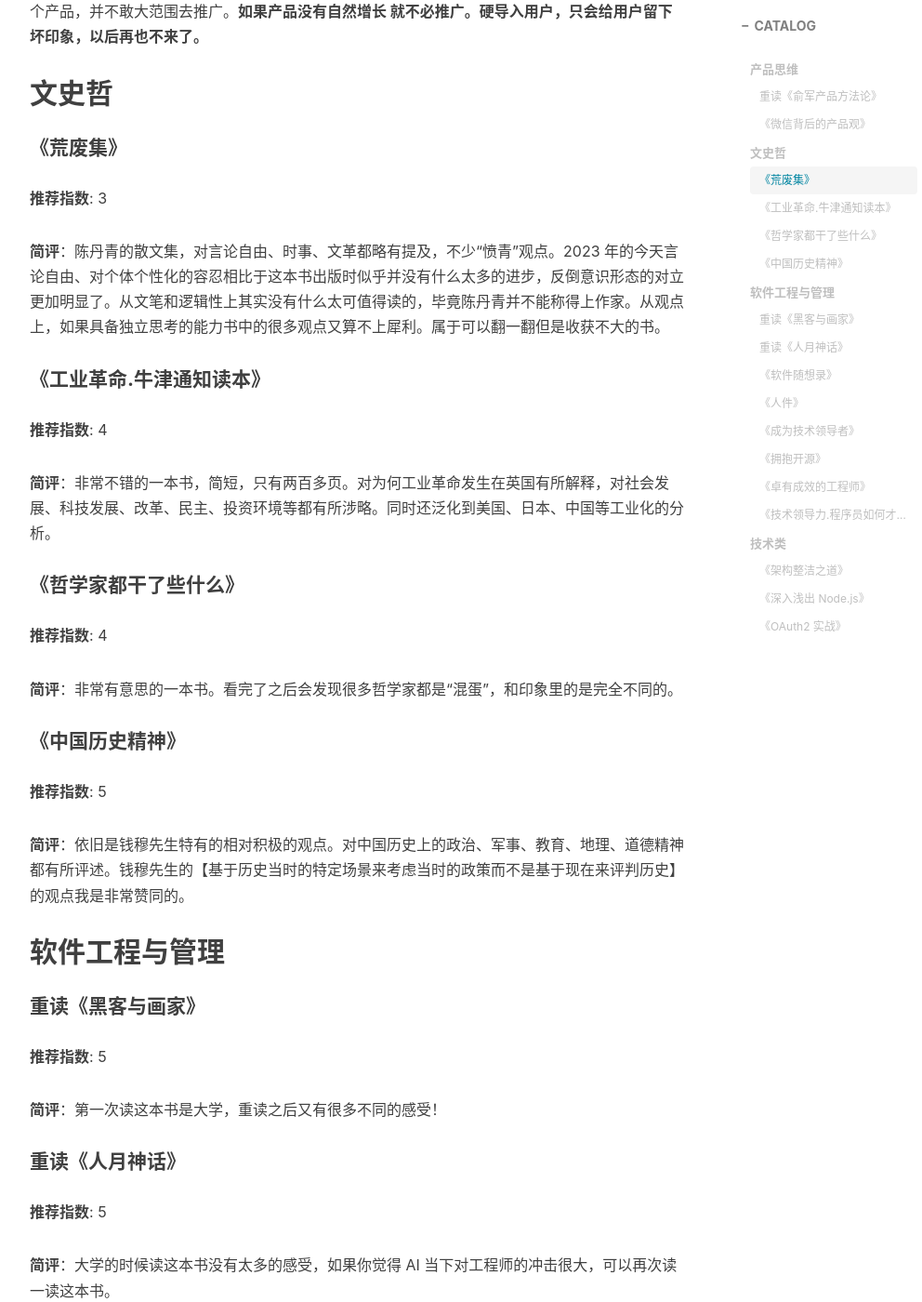
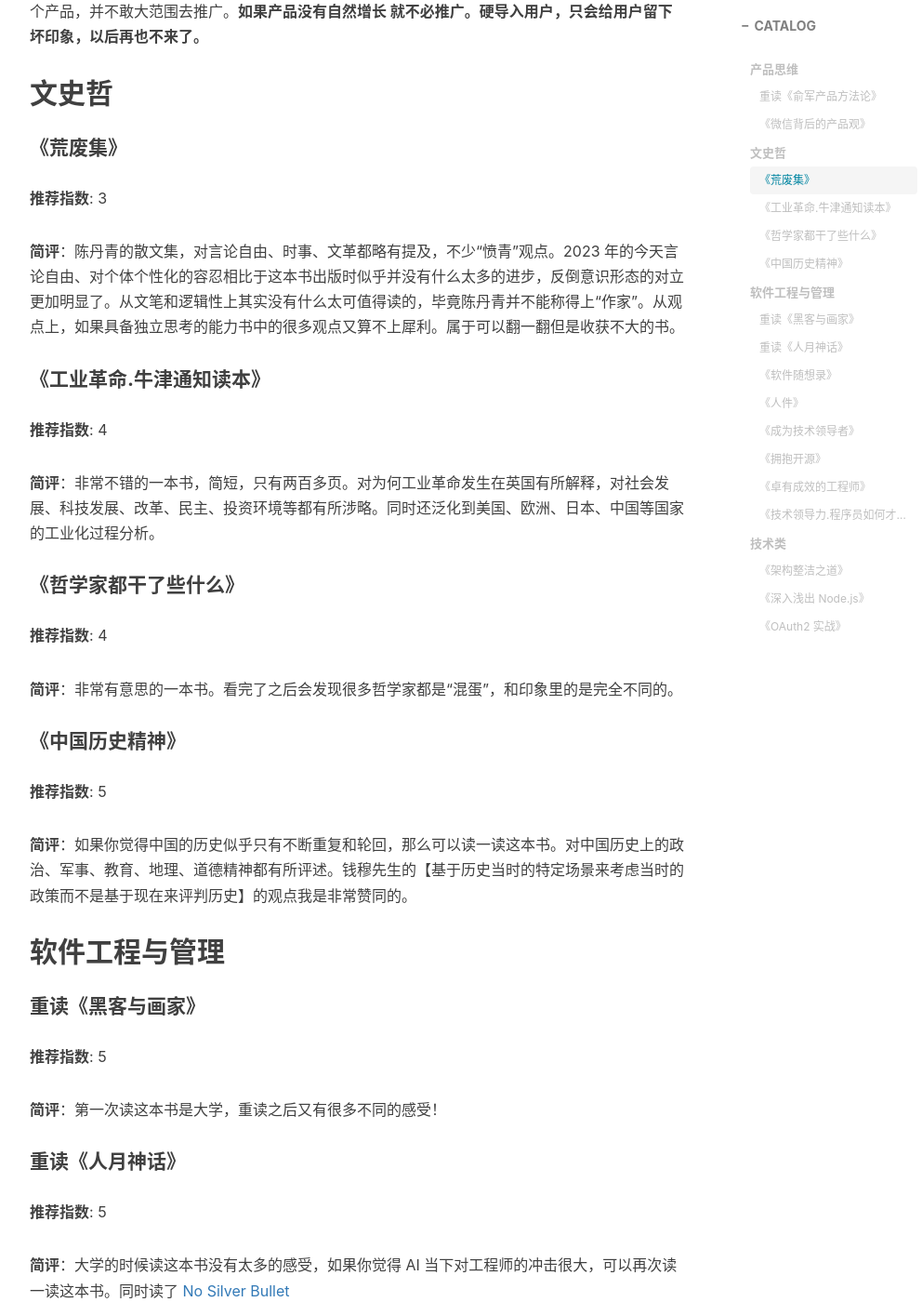
Before and after one commit to linnaname/linnaname.github.io, a Jekyll site: the page built from _posts/2023-12-27-reading-notes.md, in a window 1280 px wide and 1400 px high, scrolled down 1678 px. Shown: the whole window at 93% size, without its empty margins (233-1225 px from the left). Built offline with Jekyll 4.4.1, drawn with Linux system fonts in a browser that asks for light colours; nearby versions of some CDN libraries; comment, search, counter and statistics services are not loaded; some of the changed text lies outside the part shown.

Commit message:
(refactor)  2023 reading notes

```diff
--- a/_posts/2023-12-27-reading-notes.md
+++ b/_posts/2023-12-27-reading-notes.md
@@ -13,7 +13,7 @@
 ---
 
 
-这是一篇从 2023 年年初就开始写的博客，大部分内容在读书的当时就已经在 obsidian 上写好了。这里做了一些简单的归类的整理。年初读的书到了年末可能就只剩下一点点记忆了......
+这是一篇从 2023 年年初就开始写的博客，大部分内容在读书的当时就已经在 obsidian 上写好了。这里做了一些简单的归类整理。年初读的书到了年末可能就只剩下一点点记忆了......
 
 今年读了比较多关于软件工程、技术管理方面的书，更多是出于工作上的需要。因为很多书都是在骑车去上班和锻炼减肥时用微信听书完成的，所以今年微信读书上的读书时长超过 100 + 小时。
 
@@ -25,7 +25,7 @@
 
 **推荐指数**: 4
 
-**简评**：大概 2020 年的时候简单翻过这本书，这次仔细看了一遍。关于什么是产品经理；企业、用户、产品；交易；决策；产品经理的选拔与成长。引用了许多经济学、心理学和行为学的知识来阐述产品。从工程师的角度看还不错，方法论和观点比较多，细节和逻辑则相对较少，对发展或者培养全局思维的工程师可以读一读。
+**简评**：大概 2020 年的时候简单翻过这本书，这次仔细看了一遍。关于什么是产品经理；企业、用户、产品；交易；决策；产品经理的选拔与成长。引用了许多经济学、心理学和行为学的知识来阐述产品。从工程师的角度看还不错，方法论和观点比较多，细节和逻辑则相对较少，想发展或者培养全局思维的工程师可以读一读。
 
 
 #### 《微信背后的产品观》
@@ -48,14 +48,14 @@
 
 **推荐指数**: 3
 
-**简评**：陈丹青的散文集，对言论自由、时事、文革都略有提及，不少“愤青”观点。2023 年的今天言论自由、对个体个性化的容忍相比于这本书出版时似乎并没有什么太多的进步，反倒意识形态的对立更加明显了。从文笔和逻辑性上其实没有什么太可值得读的，毕竟陈丹青并不能称得上作家。从观点上，如果具备独立思考的能力书中的很多观点又算不上犀利。属于可以翻一翻但是收获不大的书。
+**简评**：陈丹青的散文集，对言论自由、时事、文革都略有提及，不少“愤青”观点。2023 年的今天言论自由、对个体个性化的容忍相比于这本书出版时似乎并没有什么太多的进步，反倒意识形态的对立更加明显了。从文笔和逻辑性上其实没有什么太可值得读的，毕竟陈丹青并不能称得上“作家”。从观点上，如果具备独立思考的能力书中的很多观点又算不上犀利。属于可以翻一翻但是收获不大的书。
 
 
 #### 《工业革命.牛津通知读本》
 
 **推荐指数**: 4
 
-**简评**：非常不错的一本书，简短，只有两百多页。对为何工业革命发生在英国有所解释，对社会发展、科技发展、改革、民主、投资环境等都有所涉略。同时还泛化到美国、日本、中国等工业化的分析。
+**简评**：非常不错的一本书，简短，只有两百多页。对为何工业革命发生在英国有所解释，对社会发展、科技发展、改革、民主、投资环境等都有所涉略。同时还泛化到美国、欧洲、日本、中国等国家的工业化过程分析。
 
 
 #### 《哲学家都干了些什么》
@@ -68,7 +68,7 @@
 
 **推荐指数**: 5
 
-**简评**：依旧是钱穆先生特有的相对积极的观点。对中国历史上的政治、军事、教育、地理、道德精神都有所评述。钱穆先生的【基于历史当时的特定场景来考虑当时的政策而不是基于现在来评判历史】的观点我是非常赞同的。
+**简评**：如果你觉得中国的历史似乎只有不断重复和轮回，那么可以读一读这本书。对中国历史上的政治、军事、教育、地理、道德精神都有所评述。钱穆先生的【基于历史当时的特定场景来考虑当时的政策而不是基于现在来评判历史】的观点我是非常赞同的。
 
 
 ## 软件工程与管理
@@ -84,28 +84,28 @@
 
 **推荐指数**: 5
 
-**简评**：大学的时候读这本书没有太多的感受，如果你觉得 AI 当下对工程师的冲击很大，可以再次读一读这本书。
+**简评**：大学的时候读这本书没有太多的感受，如果你觉得 AI 当下对工程师的冲击很大，可以再次读一读这本书。同时读了 [No Silver Bullet](chrome-extension://oemmndcbldboiebfnladdacbdfmadadm/http://worrydream.com/refs/Brooks-NoSilverBullet.pdf)
 
 
 #### 《软件随想录》
 
 **推荐指数**: 5
 
-**简评**：关于软件技术、人才、创业和企业管理的随想文集。虽然翻译不错，但是建议直接读 joel 的[博客](https://www.joelonsoftware.com/)吧。
+**简评**：关于软件技术、人才、创业和企业管理的随想文集。虽然翻译不错，但是建议直接读 joel 的[博客](https://www.joelonsoftware.com/)。
 
 
 #### 《人件》
 
 **推荐指数**: 5
 
-**简评**：软件工程的最大问题不在于技术，而在于人！
+**简评**：软件工程的最大问题不在于技术，而在于人！推荐所有的技术管理者读。
 
 
 #### 《成为技术领导者》
 
 **推荐指数**: 4
 
-**简评**：这本书在国内似乎并不是很有名，推荐做技术管理的人读一读，这本书阐述了作为一名成功领导者所必须掌握的领导方法与技巧——创新、激励和组织。这本书的翻译不是特别好，因此我找了英文原版读了，行文风格比较严肃，但难度不大。
+**简评**：这本书在国内似乎并不是很有名。这本书阐述了作为一名成功领导者所必须掌握的领导方法与技巧——创新、激励和组织。这本书的翻译不是特别好，因此我找了英文原版读了，行文风格比较严肃，但难度不大。
 
 #### 《拥抱开源》
 
@@ -142,7 +142,7 @@
 
 **简评**：我算是一个还没入门的 Node.js 开发者，因为平常写的并不多，写 Node.js 时只有靠 Google 才能写下去。但因为大团队内[王子亭](https://jysperm.me)大佬他们用的是 Node.js 来开发[云引擎](https://www.leancloud.cn/engine/)，所以花了些时间读了这本书。
 
-这本书是关于 Node.js 的内部原理和设计的，如果你有比较扎实的后端基础，并且读过类似《UNIX环境高级编程》这样的书籍，这本书里的很多内容读起来会非常轻松。并且很多设计你会觉得在意料之中。
+这本书是关于 Node.js 的内部原理的，如果你有比较扎实的后端基础（比如从 C/C++ 方向入门），并且读过类似《UNIX环境高级编程》这样的书籍，这本书里的很多内容读起来会非常轻松。并且很多设计你会觉得在意料之中。
 
 #### 《OAuth2 实战》
 
```
Also changed, not shown: other parts of _posts/2023-12-27-reading-notes.md (+1 -1 lines), _posts/bad-refactor.md (deleted, +0 -88 lines), _posts/become_tech_lead.md (deleted, +0 -1 lines), _posts/game_team_org.md (deleted, +0 -13 lines), _posts/give-they-chances.md (deleted, +0 -14 lines), _posts/great_person.md (deleted, +0 -1 lines), _posts/leaving-taptap.md (+8 -1 lines), _posts/okr.md (deleted, +0 -13 lines), _posts/project_manage.md (deleted, +0 -55 lines), _posts/software-engineering.md (deleted, +0 -1 lines), _posts/writing-tech-doc.md (deleted, +0 -19 lines), _posts/fontend.md (deleted).
